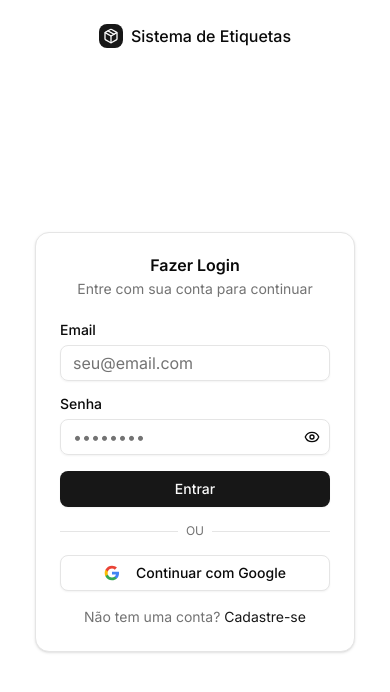
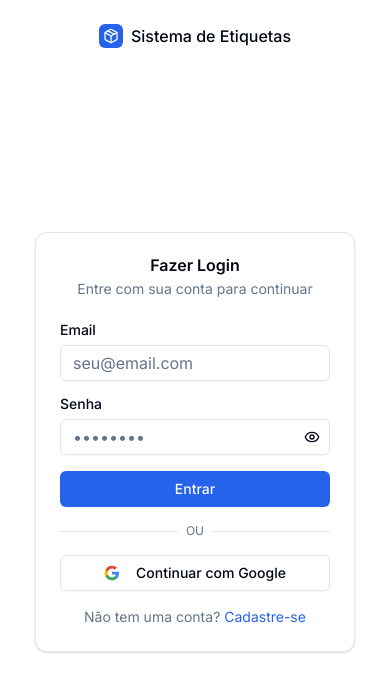
Before and after one commit to PedroHSJ/etiquetas_next, a Next.js app: page /login in a window 390 px wide. Shown: the top 692 px of the page. Built offline with nearby package versions, Linux system fonts and the light colour scheme; no server answers.

Commit message:
Change primary color

```diff
--- a/src/app/(sidebar)/dashboard/page.tsx
+++ b/src/app/(sidebar)/dashboard/page.tsx
@@ -27,6 +27,7 @@ import { formatCNPJ, formatPhone } from "@/lib/converters";
 
 export default function DashboardPage() {
   const { activeOrganizationDetails, detailsLoading } = useOrganization();
+  const { user } = useAuth();
   const { session } = useAuth();
   const accessToken = session?.access_token;
   const { isLoading } = useQuery({
@@ -41,9 +42,14 @@ export default function DashboardPage() {
     <div className="space-y-6">
       {/* Header */}
       <div className="flex flex-col gap-2">
-        <h1 className="text-3xl font-bold tracking-tight">Dashboard</h1>
+        <h1 className="scroll-m-20 text-4xl font-extrabold tracking-tight text-balance text-primary">
+          Dashboard
+        </h1>
         <p className="text-muted-foreground">
-          Bem-vindo ao seu sistema de gestão de UAN
+          Bem-vindo,{" "}
+          {user?.user_metadata?.name.split(" ")[0] +
+            " " +
+            user?.user_metadata?.name.split(" ")[1]}
         </p>
       </div>
 
--- a/src/app/(sidebar)/estoque/page.tsx
+++ b/src/app/(sidebar)/estoque/page.tsx
@@ -8,7 +8,6 @@ import {
   CardHeader,
   CardTitle,
 } from "@/components/ui/card";
-import { Button } from "@/components/ui/button";
 import { Tabs, TabsContent, TabsList, TabsTrigger } from "@/components/ui/tabs";
 import {
   Package,
@@ -22,7 +21,6 @@ import {
   Printer,
 } from "lucide-react";
 import Link from "next/link";
-
 import {
   GenericTable,
   GenericTableColumn,
@@ -46,6 +44,7 @@ import { StockService } from "@/lib/services/client/stock-service";
 import { useStorageLocationsQuery } from "@/hooks/useStorageLocationsQuery";
 import type { StorageLocation } from "@/types/models/storage-location";
 import { ReadGuard } from "@/components/auth/PermissionGuard";
+import { Button } from "@/components/ui/button";
 
 export default function EstoquePage() {
   const { activeProfile } = useProfile();
@@ -459,7 +458,7 @@ export default function EstoquePage() {
           </div>
           <div className="flex gap-2">
             <Link href="/estoque/transito">
-              <Button size="sm" variant="outline" className="gap-2">
+              <Button size="sm" variant="default" className="gap-2">
                 <Printer className="h-4 w-4" />
                 Imprimir Etiqueta
               </Button>
@@ -467,7 +466,12 @@ export default function EstoquePage() {
             <EntradaRapidaDialog
               onSuccess={handleSuccessEntrada}
               trigger={
-                <Button size="sm" className="gap-2">
+                <Button
+                  size="sm"
+                  className="gap-2"
+                  color="green"
+                  variant="outline"
+                >
                   <PlusCircle className="h-4 w-4" />
                   Entrada Rápida
                 </Button>
--- a/src/app/(sidebar)/estoque/transito/page.tsx
+++ b/src/app/(sidebar)/estoque/transito/page.tsx
@@ -888,7 +888,7 @@ export default function EstoqueTransitoPage() {
       </div>
 
       {/* Fixed Mobile Footer */}
-      <div className="fixed bottom-0 left-0 right-0 p-4 bg-white border-t flex gap-3 z-10 shadow-lg">
+      <div className="fixed bottom-0 left-0 right-0 p-4 bg-white border-t flex gap-3 z-10 shadow-lg md:static md:bg-transparent md:border-none md:shadow-none md:p-4 md:mt-4">
         <Button
           variant="outline"
           className="flex-1 h-12 gap-2"
--- a/src/app/(sidebar)/members/list/page.tsx
+++ b/src/app/(sidebar)/members/list/page.tsx
@@ -129,20 +129,6 @@ export default function MembersListPage() {
         ),
       },
       {
-        id: "exitDate",
-        key: "exitDate",
-        label: "Saída",
-        accessor: (row) => row.exitDate?.toISOString() ?? "",
-        visible: true,
-        render: (_value, row) => (
-          <span className="text-sm">
-            {row.exitDate
-              ? format(row.exitDate, "dd/MM/yyyy", { locale: ptBR })
-              : "—"}
-          </span>
-        ),
-      },
-      {
         id: "createdAt",
         key: "createdAt",
         label: "Vinculado em",
--- a/src/app/globals.css
+++ b/src/app/globals.css
@@ -4,115 +4,102 @@
 @custom-variant dark (&:is(.dark *));
 
 @theme inline {
-  --color-background: var(--background);
-  --color-foreground: var(--foreground);
-  --font-sans: var(--font-geist-sans);
-  --font-mono: var(--font-geist-mono);
-  --color-sidebar-ring: var(--sidebar-ring);
-  --color-sidebar-border: var(--sidebar-border);
-  --color-sidebar-accent-foreground: var(--sidebar-accent-foreground);
-  --color-sidebar-accent: var(--sidebar-accent);
-  --color-sidebar-primary-foreground: var(--sidebar-primary-foreground);
-  --color-sidebar-primary: var(--sidebar-primary);
-  --color-sidebar-foreground: var(--sidebar-foreground);
-  --color-sidebar: var(--sidebar);
-  --color-chart-5: var(--chart-5);
-  --color-chart-4: var(--chart-4);
-  --color-chart-3: var(--chart-3);
-  --color-chart-2: var(--chart-2);
-  --color-chart-1: var(--chart-1);
-  --color-ring: var(--ring);
-  --color-input: var(--input);
-  --color-border: var(--border);
-  --color-destructive: var(--destructive);
-  --color-accent-foreground: var(--accent-foreground);
-  --color-accent: var(--accent);
-  --color-muted-foreground: var(--muted-foreground);
-  --color-muted: var(--muted);
-  --color-secondary-foreground: var(--secondary-foreground);
-  --color-secondary: var(--secondary);
-  --color-primary-foreground: var(--primary-foreground);
-  --color-primary: var(--primary);
-  --color-popover-foreground: var(--popover-foreground);
-  --color-popover: var(--popover);
-  --color-card-foreground: var(--card-foreground);
-  --color-card: var(--card);
+  --color-background: hsl(var(--background));
+  --color-foreground: hsl(var(--foreground));
+  --color-card: hsl(var(--card));
+  --color-card-foreground: hsl(var(--card-foreground));
+  --color-popover: hsl(var(--popover));
+  --color-popover-foreground: hsl(var(--popover-foreground));
+  --color-primary: hsl(var(--primary));
+  --color-primary-foreground: hsl(var(--primary-foreground));
+  --color-secondary: hsl(var(--secondary));
+  --color-secondary-foreground: hsl(var(--secondary-foreground));
+  --color-muted: hsl(var(--muted));
+  --color-muted-foreground: hsl(var(--muted-foreground));
+  --color-accent: hsl(var(--accent));
+  --color-accent-foreground: hsl(var(--accent-foreground));
+  --color-destructive: hsl(var(--destructive));
+  --color-destructive-foreground: hsl(var(--destructive-foreground));
+  --color-border: hsl(var(--border));
+  --color-input: hsl(var(--input));
+  --color-ring: hsl(var(--ring));
+  --color-chart-1: hsl(var(--chart-1));
+  --color-chart-2: hsl(var(--chart-2));
+  --color-chart-3: hsl(var(--chart-3));
+  --color-chart-4: hsl(var(--chart-4));
+  --color-chart-5: hsl(var(--chart-5));
   --radius-sm: calc(var(--radius) - 4px);
   --radius-md: calc(var(--radius) - 2px);
   --radius-lg: var(--radius);
   --radius-xl: calc(var(--radius) + 4px);
-}
 
-:root {
-  --radius: 0.625rem;
-  --background: oklch(1 0 0);
-  --foreground: oklch(0.145 0 0);
-  --card: oklch(1 0 0);
-  --card-foreground: oklch(0.145 0 0);
-  --popover: oklch(1 0 0);
-  --popover-foreground: oklch(0.145 0 0);
-  --primary: oklch(0.205 0 0);
-  --primary-foreground: oklch(0.985 0 0);
-  --secondary: oklch(0.97 0 0);
-  --secondary-foreground: oklch(0.205 0 0);
-  --muted: oklch(0.97 0 0);
-  --muted-foreground: oklch(0.556 0 0);
-  --accent: oklch(0.97 0 0);
-  --accent-foreground: oklch(0.205 0 0);
-  --destructive: oklch(0.577 0.245 27.325);
-  --border: oklch(0.922 0 0);
-  --input: oklch(0.922 0 0);
-  --ring: oklch(0.708 0 0);
-  --chart-1: oklch(0.646 0.222 41.116);
-  --chart-2: oklch(0.6 0.118 184.704);
-  --chart-3: oklch(0.398 0.07 227.392);
-  --chart-4: oklch(0.828 0.189 84.429);
-  --chart-5: oklch(0.769 0.188 70.08);
-  --sidebar: oklch(0.985 0 0);
-  --sidebar-foreground: oklch(0.145 0 0);
-  --sidebar-primary: oklch(0.205 0 0);
-  --sidebar-primary-foreground: oklch(0.985 0 0);
-  --sidebar-accent: oklch(0.97 0 0);
-  --sidebar-accent-foreground: oklch(0.205 0 0);
-  --sidebar-border: oklch(0.922 0 0);
-  --sidebar-ring: oklch(0.708 0 0);
-}
-
-.dark {
-  --background: oklch(0.145 0 0);
-  --foreground: oklch(0.985 0 0);
-  --card: oklch(0.205 0 0);
-  --card-foreground: oklch(0.985 0 0);
-  --popover: oklch(0.205 0 0);
-  --popover-foreground: oklch(0.985 0 0);
-  --primary: oklch(0.922 0 0);
-  --primary-foreground: oklch(0.205 0 0);
-  --secondary: oklch(0.269 0 0);
-  --secondary-foreground: oklch(0.985 0 0);
-  --muted: oklch(0.269 0 0);
-  --muted-foreground: oklch(0.708 0 0);
-  --accent: oklch(0.269 0 0);
-  --accent-foreground: oklch(0.985 0 0);
-  --destructive: oklch(0.704 0.191 22.216);
-  --border: oklch(1 0 0 / 10%);
-  --input: oklch(1 0 0 / 15%);
-  --ring: oklch(0.556 0 0);
-  --chart-1: oklch(0.488 0.243 264.376);
-  --chart-2: oklch(0.696 0.17 162.48);
-  --chart-3: oklch(0.769 0.188 70.08);
-  --chart-4: oklch(0.627 0.265 303.9);
-  --chart-5: oklch(0.645 0.246 16.439);
-  --sidebar: oklch(0.205 0 0);
-  --sidebar-foreground: oklch(0.985 0 0);
-  --sidebar-primary: oklch(0.488 0.243 264.376);
-  --sidebar-primary-foreground: oklch(0.985 0 0);
-  --sidebar-accent: oklch(0.269 0 0);
-  --sidebar-accent-foreground: oklch(0.985 0 0);
-  --sidebar-border: oklch(1 0 0 / 10%);
-  --sidebar-ring: oklch(0.556 0 0);
+  /* Sidebar */
+  --color-sidebar: hsl(var(--sidebar-background));
+  --color-sidebar-foreground: hsl(var(--sidebar-foreground));
+  --color-sidebar-primary: hsl(var(--sidebar-primary));
+  --color-sidebar-primary-foreground: hsl(var(--sidebar-primary-foreground));
+  --color-sidebar-accent: hsl(var(--sidebar-accent));
+  --color-sidebar-accent-foreground: hsl(var(--sidebar-accent-foreground));
+  --color-sidebar-border: hsl(var(--sidebar-border));
+  --color-sidebar-ring: hsl(var(--sidebar-ring));
 }
 
 @layer base {
+  :root {
+    --background: 0 0% 100%;
+    --foreground: 222.2 84% 4.9%;
+    --card: 0 0% 100%;
+    --card-foreground: 222.2 84% 4.9%;
+    --popover: 0 0% 100%;
+    --popover-foreground: 222.2 84% 4.9%;
+    --primary: 221.2 83.2% 53.3%;
+    --primary-foreground: 210 40% 98%;
+    --secondary: 210 40% 96.1%;
+    --secondary-foreground: 222.2 47.4% 11.2%;
+    --muted: 210 40% 96.1%;
+    --muted-foreground: 215.4 16.3% 46.9%;
+    --accent: 210 40% 96.1%;
+    --accent-foreground: 222.2 47.4% 11.2%;
+    --destructive: 0 84.2% 60.2%;
+    --destructive-foreground: 210 40% 98%;
+    --border: 214.3 31.8% 91.4%;
+    --input: 214.3 31.8% 91.4%;
+    --ring: 221.2 83.2% 53.3%;
+    --radius: 0.5rem;
+    --chart-1: 12 76% 61%;
+    --chart-2: 173 58% 39%;
+    --chart-3: 197 37% 24%;
+    --chart-4: 43 74% 66%;
+    --chart-5: 27 87% 67%;
+  }
+
+  .dark {
+    --background: 222.2 84% 4.9%;
+    --foreground: 210 40% 98%;
+    --card: 222.2 84% 4.9%;
+    --card-foreground: 210 40% 98%;
+    --popover: 222.2 84% 4.9%;
+    --popover-foreground: 210 40% 98%;
+    --primary: 217.2 91.2% 59.8%;
+    --primary-foreground: 222.2 47.4% 11.2%;
+    --secondary: 217.2 32.6% 17.5%;
+    --secondary-foreground: 210 40% 98%;
+    --muted: 217.2 32.6% 17.5%;
+    --muted-foreground: 215 20.2% 65.1%;
+    --accent: 217.2 32.6% 17.5%;
+    --accent-foreground: 210 40% 98%;
+    --destructive: 0 62.8% 30.6%;
+    --destructive-foreground: 210 40% 98%;
+    --border: 217.2 32.6% 17.5%;
+    --input: 217.2 32.6% 17.5%;
+    --ring: 224.3 76.3% 48%;
+    --chart-1: 220 70% 50%;
+    --chart-2: 160 60% 45%;
+    --chart-3: 30 80% 55%;
+    --chart-4: 280 65% 60%;
+    --chart-5: 340 75% 55%;
+  }
+
   * {
     @apply border-border outline-ring/50;
   }
@@ -155,7 +142,6 @@
     display: none !important;
   }
 
-  /* Garantir que tabelas quebrem de página corretamente */
   table {
     page-break-inside: auto;
   }
```
Also changed, not shown: src/app/(sidebar)/convites/page.tsx (+6 -8 lines), src/lib/services/client/invite-service.ts (+4 -8 lines).
